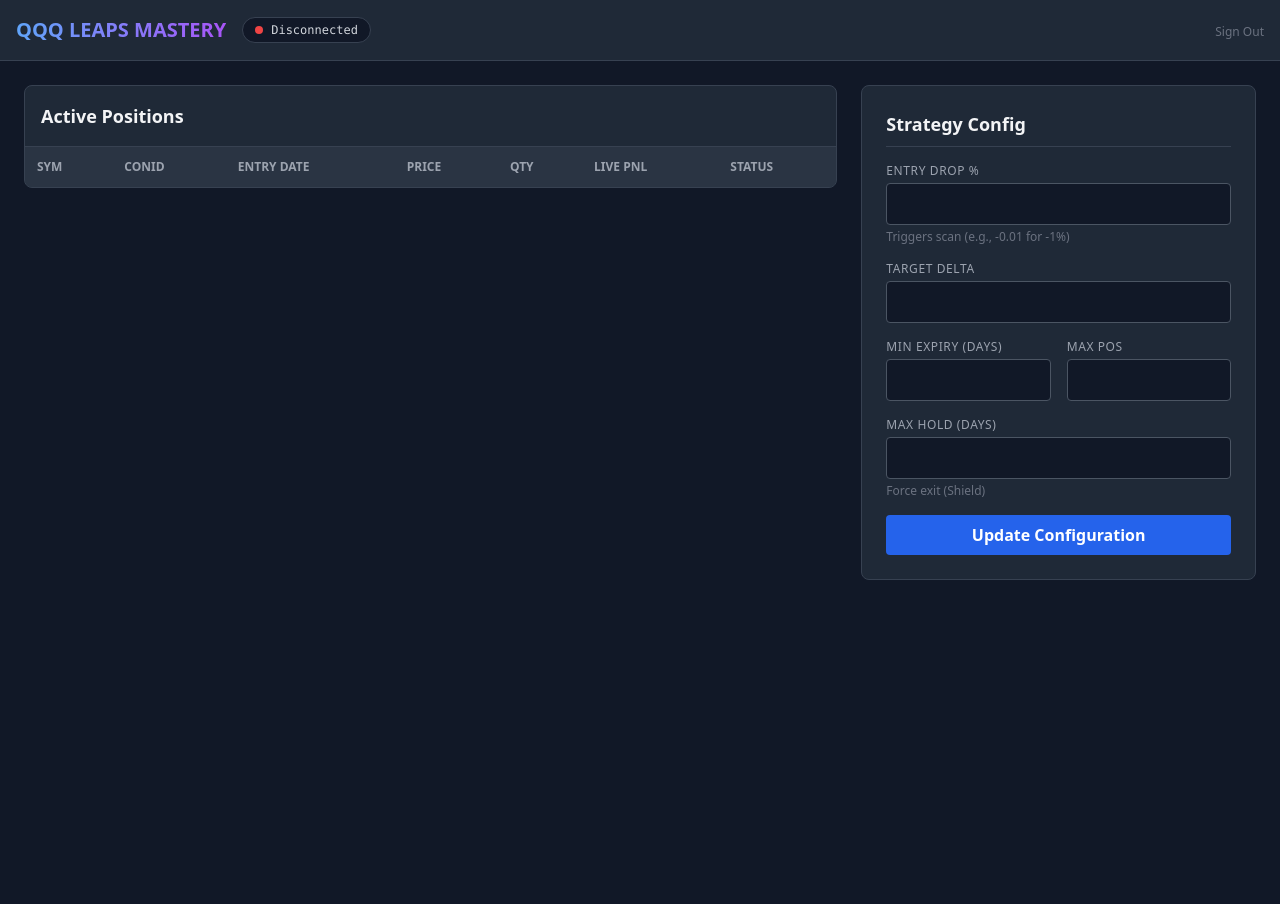
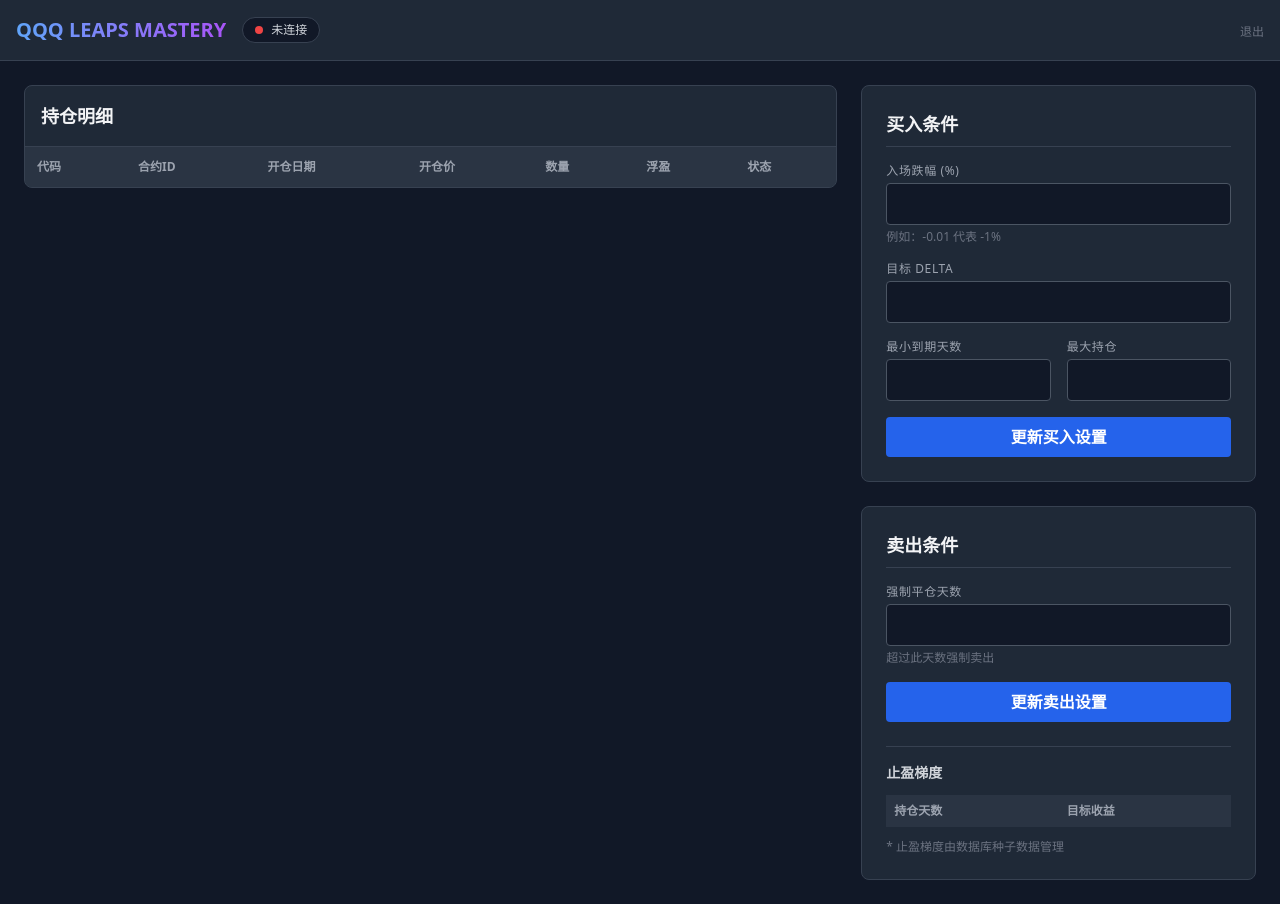
Before and after one commit to larkspur8506/qqq-bot, a Python web app: template web/templates/dashboard.html in a window 1280 px wide. Before the commit the page ends 580 px from the top, so only its background shows below. Run offline with Jinja, Linux system fonts and the light colour scheme; the template is opened without the code that fills it, so the values that code supplies are empty; some libraries are stand-ins or nearby versions.

Commit message:
feat: Chinese localization + split Buy/Sell config + exit tiers display

```diff
--- a/web/server.py
+++ b/web/server.py
@@ -195,3 +195,9 @@ async def update_settings(data: dict):
              bot_strategy.settings[k] = v
 
     return {"status": "ok"}
+
+@app.get("/api/exit_tiers")
+async def get_exit_tiers():
+    """Returns current exit tier configuration"""
+    tiers = await bot_db.get_exit_tiers()
+    return {"tiers": tiers}
--- a/web/templates/dashboard.html
+++ b/web/templates/dashboard.html
@@ -1,44 +1,36 @@
 <!DOCTYPE html>
-<html lang="en">
+<html lang="zh-CN">
 
 <head>
     <meta charset="UTF-8">
     <meta name="viewport" content="width=device-width, initial-scale=1.0">
-    <title>Q-LEAPS Dashboard</title>
+    <title>Q-LEAPS 控制台</title>
     <script src="https://cdn.tailwindcss.com"></script>
 
-    <!-- Fix for 'def' keyword in JS code above lol -->
-    <script>
-        // Overwriting the previous script block essentially because I wrote 'def' instead of 'function' in python-brain mode.
-        // Let's fix it properly here.
-    </script>
-</head>
-
-<body class="bg-gray-900 text-gray-100 min-h-screen font-sans">
-
-    <!-- FIX SCRIPT -->
     <script>
         async function fetchStatus() {
             try {
                 const res = await fetch('/api/status');
                 const data = await res.json();
 
+                // Connection Status
                 const connDot = document.getElementById('conn-dot');
                 const connText = document.getElementById('conn-text');
                 if (data.connected) {
                     connDot.classList.remove('bg-red-500');
                     connDot.classList.add('bg-green-500');
-                    connText.innerText = 'Connected';
+                    connText.innerText = '已连接';
                 } else {
                     connDot.classList.remove('bg-green-500');
                     connDot.classList.add('bg-red-500');
-                    connText.innerText = 'Disconnected';
+                    connText.innerText = '未连接';
                 }
 
+                // Positions Table
                 const tbody = document.getElementById('pos-body');
                 tbody.innerHTML = '';
                 if (!data.positions || data.positions.length === 0) {
-                    tbody.innerHTML = '<tr><td colspan="7" class="p-4 text-center text-gray-500">No active positions</td></tr>';
+                    tbody.innerHTML = '<tr><td colspan="7" class="p-4 text-center text-gray-500">暂无持仓</td></tr>';
                 } else {
                     data.positions.forEach(pos => {
                         const tr = document.createElement('tr');
@@ -50,27 +42,55 @@
                             <td class="p-3">$${pos.entry_price.toFixed(2)}</td>
                             <td class="p-3">${pos.quantity}</td>
                             <td class="p-3 font-mono">--</td>
-                            <td class="p-3"><span class="bg-green-900 text-green-200 px-2 py-1 rounded text-xs font-bold">OPEN</span></td>
+                            <td class="p-3"><span class="bg-green-900 text-green-200 px-2 py-1 rounded text-xs font-bold">持有中</span></td>
                         `;
                         tbody.appendChild(tr);
                     });
                 }
 
-                // Fill Settings if empty (On first load only, to avoid locking inputs)
-                const sForm = document.forms['settings-form'];
-                if (data.settings && !sForm.dataset.filled) {
-                    if (sForm.entry_drop_pct) sForm.entry_drop_pct.value = data.settings.entry_drop_pct;
-                    if (sForm.target_delta) sForm.target_delta.value = data.settings.target_delta;
-                    if (sForm.min_expiry_days) sForm.min_expiry_days.value = data.settings.min_expiry_days;
-                    if (sForm.max_positions) sForm.max_positions.value = data.settings.max_positions;
-                    if (sForm.time_exit_days) sForm.time_exit_days.value = data.settings.time_exit_days;
-                    sForm.dataset.filled = "true";
+                // Fill Buy Settings
+                if (data.settings && !document.forms['buy-form'].dataset.filled) {
+                    const bf = document.forms['buy-form'];
+                    if (bf.entry_drop_pct) bf.entry_drop_pct.value = data.settings.entry_drop_pct;
+                    if (bf.target_delta) bf.target_delta.value = data.settings.target_delta;
+                    if (bf.min_expiry_days) bf.min_expiry_days.value = data.settings.min_expiry_days;
+                    if (bf.max_positions) bf.max_positions.value = data.settings.max_positions;
+                    bf.dataset.filled = "true";
+                }
+
+                // Fill Sell Settings
+                if (data.settings && !document.forms['sell-form'].dataset.filled) {
+                    const sf = document.forms['sell-form'];
+                    if (sf.time_exit_days) sf.time_exit_days.value = data.settings.time_exit_days;
+                    sf.dataset.filled = "true";
                 }
 
             } catch (e) { console.error(e); }
         }
 
-        async function saveSettings(e) {
+        async function fetchExitTiers() {
+            try {
+                const res = await fetch('/api/exit_tiers');
+                const data = await res.json();
+
+                const tbody = document.getElementById('tiers-body');
+                tbody.innerHTML = '';
+
+                if (data.tiers && data.tiers.length > 0) {
+                    data.tiers.forEach((tier, idx) => {
+                        const tr = document.createElement('tr');
+                        tr.className = "border-b border-gray-700";
+                        tr.innerHTML = `
+                            <td class="p-3">${tier.days_min}-${tier.days_max} 天</td>
+                            <td class="p-3 font-bold text-green-400">${(tier.target_pnl * 100).toFixed(0)}%</td>
+                        `;
+                        tbody.appendChild(tr);
+                    });
+                }
+            } catch (e) { console.error(e); }
+        }
+
+        async function saveBuySettings(e) {
             e.preventDefault();
             const form = new FormData(e.target);
             const data = Object.fromEntries(form.entries());
@@ -79,11 +99,10 @@
             if (data.target_delta) data.target_delta = parseFloat(data.target_delta);
             if (data.min_expiry_days) data.min_expiry_days = parseInt(data.min_expiry_days);
             if (data.max_positions) data.max_positions = parseInt(data.max_positions);
-            if (data.time_exit_days) data.time_exit_days = parseInt(data.time_exit_days);
 
-            const btn = document.getElementById('save-btn');
+            const btn = document.getElementById('save-buy-btn');
             const originalText = btn.innerText;
-            btn.innerText = 'Saving...';
+            btn.innerText = '保存中...';
 
             const res = await fetch('/api/settings', {
                 method: 'POST',
@@ -92,22 +111,51 @@
             });
 
             if (res.ok) {
-                btn.innerText = 'Saved!';
+                btn.innerText = '已保存！';
                 setTimeout(() => btn.innerText = originalText, 2000);
             } else {
-                btn.innerText = 'Error';
+                btn.innerText = '错误';
             }
         }
 
-        // Start auto-refresh every 3 seconds
+        async function saveSellSettings(e) {
+            e.preventDefault();
+            const form = new FormData(e.target);
+            const data = Object.fromEntries(form.entries());
+
+            if (data.time_exit_days) data.time_exit_days = parseInt(data.time_exit_days);
+
+            const btn = document.getElementById('save-sell-btn');
+            const originalText = btn.innerText;
+            btn.innerText = '保存中...';
+
+            const res = await fetch('/api/settings', {
+                method: 'POST',
+                headers: { 'Content-Type': 'application/json' },
+                body: JSON.stringify(data)
+            });
+
+            if (res.ok) {
+                btn.innerText = '已保存！';
+                setTimeout(() => btn.innerText = originalText, 2000);
+            } else {
+                btn.innerText = '错误';
+            }
+        }
+
+        // Auto-refresh
         setInterval(fetchStatus, 3000);
 
-        // Initialize on page load
         window.onload = function () {
             fetchStatus();
-            document.getElementById('settings-form').addEventListener('submit', saveSettings);
+            fetchExitTiers();
+            document.getElementById('buy-form').addEventListener('submit', saveBuySettings);
+            document.getElementById('sell-form').addEventListener('submit', saveSellSettings);
         };
     </script>
+</head>
+
+<body class="bg-gray-900 text-gray-100 min-h-screen font-sans">
 
     <!-- Top Bar -->
     <nav class="bg-gray-800 border-b border-gray-700 p-4 flex justify-between items-center">
@@ -117,12 +165,12 @@
             </h1>
             <div class="flex items-center space-x-2 bg-gray-900 px-3 py-1 rounded-full border border-gray-700">
                 <div id="conn-dot" class="w-2 h-2 rounded-full bg-red-500"></div>
-                <span id="conn-text" class="text-xs text-gray-300 font-mono">Disconnected</span>
+                <span id="conn-text" class="text-xs text-gray-300 font-mono">未连接</span>
             </div>
         </div>
         <div>
             <form action="/logout" method="POST">
-                <button class="text-xs text-gray-500 hover:text-white transition">Sign Out</button>
+                <button class="text-xs text-gray-500 hover:text-white transition">退出</button>
             </form>
         </div>
     </nav>
@@ -133,19 +181,19 @@
         <div class="lg:col-span-2 space-y-6">
             <div class="bg-gray-800 rounded-lg border border-gray-700 overflow-hidden">
                 <div class="p-4 border-b border-gray-700 flex justify-between items-center">
-                    <h2 class="font-bold text-lg">Active Positions</h2>
+                    <h2 class="font-bold text-lg">持仓明细</h2>
                 </div>
                 <div class="overflow-x-auto">
                     <table class="w-full text-left">
                         <thead class="bg-gray-700/50 text-gray-400 text-xs uppercase">
                             <tr>
-                                <th class="p-3">Sym</th>
-                                <th class="p-3">ConID</th>
-                                <th class="p-3">Entry Date</th>
-                                <th class="p-3">Price</th>
-                                <th class="p-3">Qty</th>
-                                <th class="p-3">Live PnL</th>
-                                <th class="p-3">Status</th>
+                                <th class="p-3">代码</th>
+                                <th class="p-3">合约ID</th>
+                                <th class="p-3">开仓日期</th>
+                                <th class="p-3">开仓价</th>
+                                <th class="p-3">数量</th>
+                                <th class="p-3">浮盈</th>
+                                <th class="p-3">状态</th>
                             </tr>
                         </thead>
                         <tbody id="pos-body" class="text-sm">
@@ -158,48 +206,78 @@
 
         <!-- Right Col: Settings -->
         <div class="space-y-6">
+            <!-- Buy Settings -->
             <div class="bg-gray-800 rounded-lg border border-gray-700 p-6">
-                <h2 class="font-bold text-lg mb-4 border-b border-gray-700 pb-2">Strategy Config</h2>
-                <form id="settings-form" class="space-y-4">
+                <h2 class="font-bold text-lg mb-4 border-b border-gray-700 pb-2">买入条件</h2>
+                <form id="buy-form" class="space-y-4">
                     <div>
-                        <label class="block text-xs text-gray-400 uppercase tracking-wider mb-1">Entry Drop %</label>
+                        <label class="block text-xs text-gray-400 uppercase tracking-wider mb-1">入场跌幅 (%)</label>
                         <input name="entry_drop_pct" type="number" step="0.001"
                             class="w-full bg-gray-900 border border-gray-600 rounded p-2 text-white focus:border-blue-500 focus:outline-none">
-                        <p class="text-xs text-gray-500 mt-1">Triggers scan (e.g., -0.01 for -1%)</p>
+                        <p class="text-xs text-gray-500 mt-1">例如：-0.01 代表 -1%</p>
                     </div>
 
                     <div>
-                        <label class="block text-xs text-gray-400 uppercase tracking-wider mb-1">Target Delta</label>
+                        <label class="block text-xs text-gray-400 uppercase tracking-wider mb-1">目标 Delta</label>
                         <input name="target_delta" type="number" step="0.01"
                             class="w-full bg-gray-900 border border-gray-600 rounded p-2 text-white focus:border-blue-500 focus:outline-none">
                     </div>
 
                     <div class="grid grid-cols-2 gap-4">
                         <div>
-                            <label class="block text-xs text-gray-400 uppercase tracking-wider mb-1">Min Expiry
-                                (Days)</label>
+                            <label class="block text-xs text-gray-400 uppercase tracking-wider mb-1">最小到期天数</label>
                             <input name="min_expiry_days" type="number"
                                 class="w-full bg-gray-900 border border-gray-600 rounded p-2 text-white">
                         </div>
                         <div>
-                            <label class="block text-xs text-gray-400 uppercase tracking-wider mb-1">Max Pos</label>
+                            <label class="block text-xs text-gray-400 uppercase tracking-wider mb-1">最大持仓</label>
                             <input name="max_positions" type="number"
                                 class="w-full bg-gray-900 border border-gray-600 rounded p-2 text-white">
                         </div>
                     </div>
 
+                    <button id="save-buy-btn" type="submit"
+                        class="w-full bg-blue-600 hover:bg-blue-700 text-white font-bold py-2 rounded transition">
+                        更新买入设置
+                    </button>
+                </form>
+            </div>
+
+            <!-- Sell Settings -->
+            <div class="bg-gray-800 rounded-lg border border-gray-700 p-6">
+                <h2 class="font-bold text-lg mb-4 border-b border-gray-700 pb-2">卖出条件</h2>
+
+                <!-- Time Exit -->
+                <form id="sell-form" class="space-y-4 mb-6">
                     <div>
-                        <label class="block text-xs text-gray-400 uppercase tracking-wider mb-1">Max Hold (Days)</label>
+                        <label class="block text-xs text-gray-400 uppercase tracking-wider mb-1">强制平仓天数</label>
                         <input name="time_exit_days" type="number"
                             class="w-full bg-gray-900 border border-gray-600 rounded p-2 text-white">
-                        <p class="text-xs text-gray-500 mt-1">Force exit (Shield)</p>
+                        <p class="text-xs text-gray-500 mt-1">超过此天数强制卖出</p>
                     </div>
 
-                    <button id="save-btn" type="submit"
+                    <button id="save-sell-btn" type="submit"
                         class="w-full bg-blue-600 hover:bg-blue-700 text-white font-bold py-2 rounded transition">
-                        Update Configuration
+                        更新卖出设置
                     </button>
                 </form>
+
+                <!-- Exit Tiers Display -->
+                <div class="pt-4 border-t border-gray-700">
+                    <h3 class="text-sm font-bold text-gray-300 mb-3">止盈梯度</h3>
+                    <table class="w-full text-xs">
+                        <thead class="bg-gray-700/50 text-gray-400">
+                            <tr>
+                                <th class="p-2 text-left">持仓天数</th>
+                                <th class="p-2 text-left">目标收益</th>
+                            </tr>
+                        </thead>
+                        <tbody id="tiers-body" class="text-gray-300">
+                            <!-- JS Injection -->
+                        </tbody>
+                    </table>
+                    <p class="text-xs text-gray-500 mt-3">* 止盈梯度由数据库种子数据管理</p>
+                </div>
             </div>
         </div>
 
```
Also changed, not shown: web/templates/login.html (+12 -9 lines), web/templates/setup.html (+9 -9 lines).
